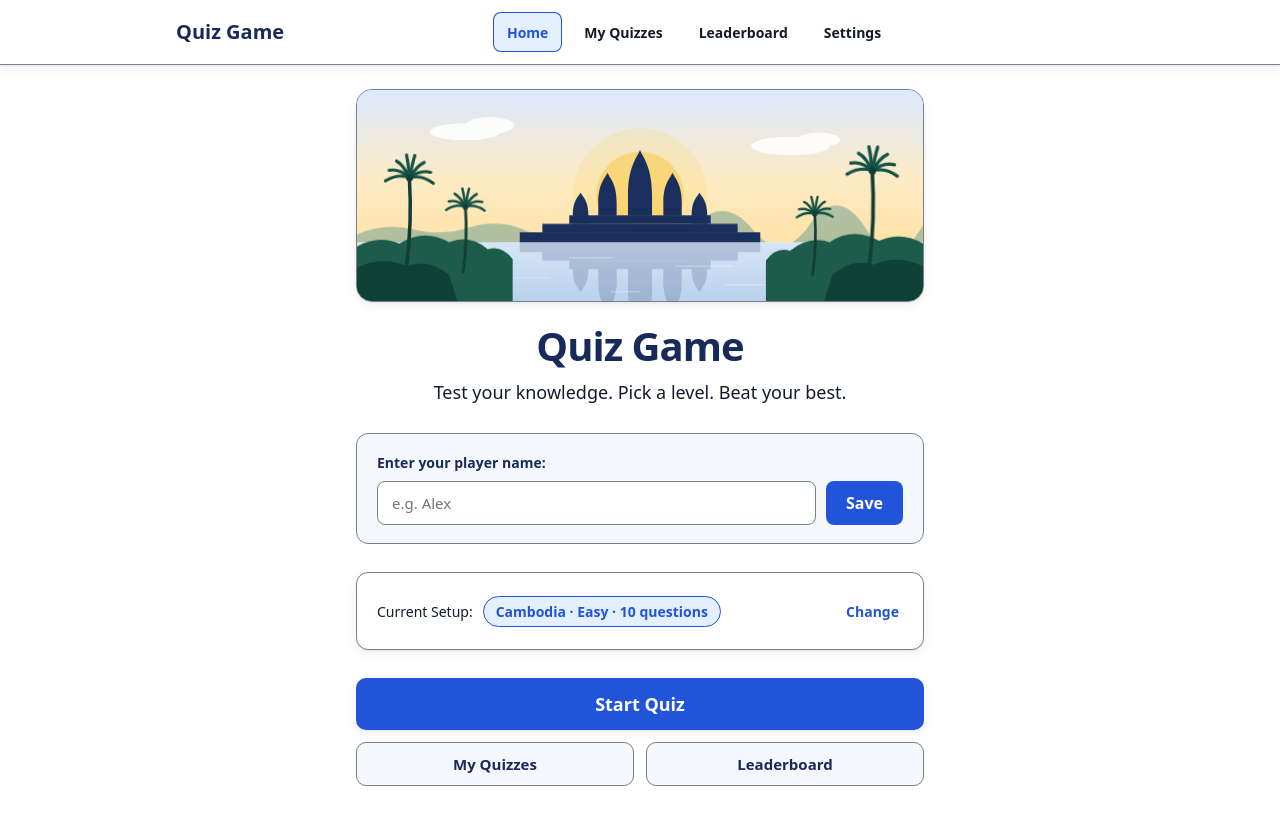
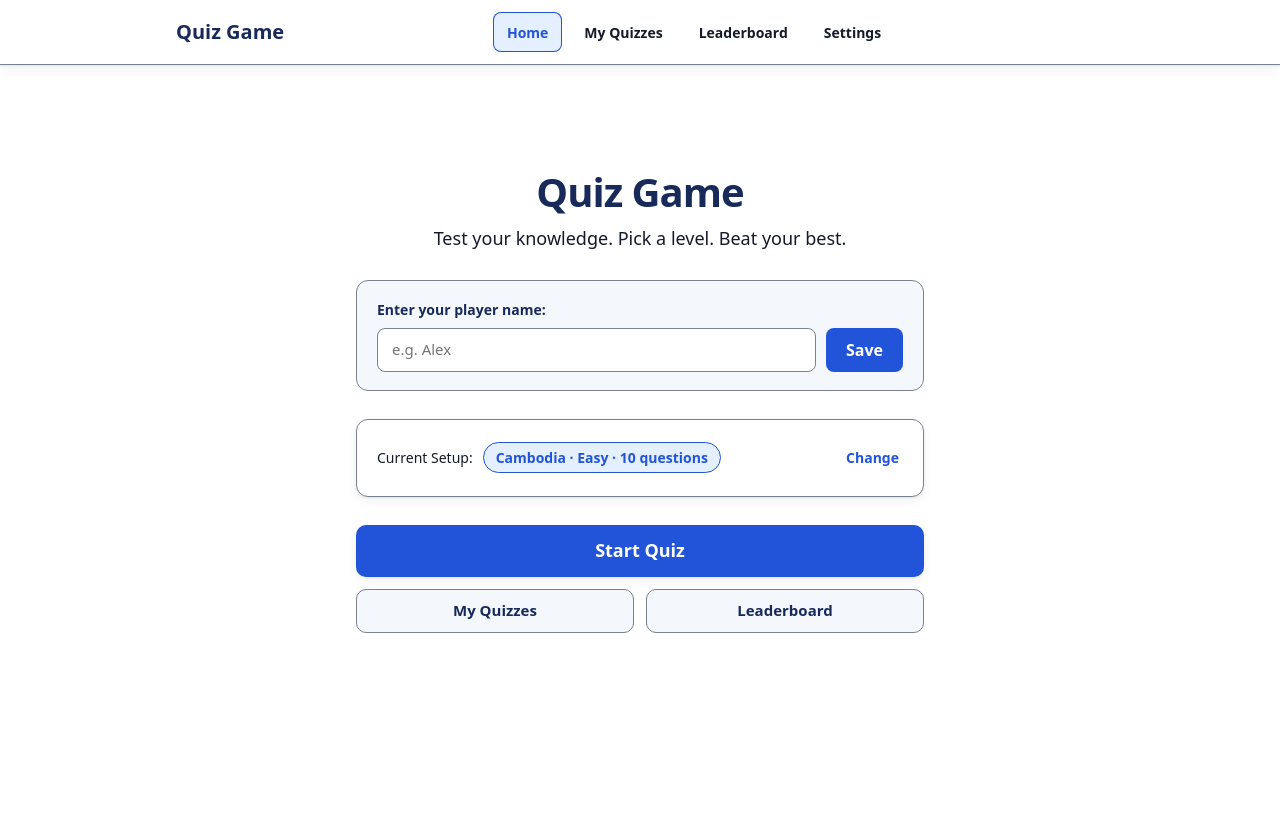
Before and after one commit to dontpanic-v/Quiz-Game, a React (Vite) app: page / in a window 1280 px wide. Shown: the top 824 px of the page. After the commit the page ends 800 px from the top, so only its background shows below. Built offline with nearby package versions, Linux system fonts and the light colour scheme.

Commit message:
revert: remove the Angkor Wat banner from Home
- Remove the decorative banner and its styles; the Home page is back to its previous layout
- Keep the shortened README from the same commit

```diff
--- a/src/components/Home/AngkorHero.jsx
+++ /dev/null
@@ -1,182 +0,0 @@
-/**
- * AngkorHero
- * ──────────
- * FILE    src/components/Home/AngkorHero.jsx  (+ AngkorHero.module.css)
- *
- * PURPOSE
- *   Decorative banner for the Home page: Angkor Wat at sunrise, rising above the jungle,
- *   reflected in its pool and framed by sugar palms (Cambodia's national tree).
- *   Palms sway, clouds drift and the water shimmers; all motion stops for players who
- *   ask their device for reduced motion.
- *
- * EXPORT
- *   export default function AngkorHero()
- *
- * NOTES
- *   - Pure SVG drawn by hand, no image files or outside assets.
- *   - Hidden from screen readers (aria-hidden): the page title below says what the page is.
- */
-import styles from './AngkorHero.module.css'
-
-const NAVY = '#1b2f5e' // temple silhouette, close to --text-h
-const JUNGLE_FAR = '#6fa392'
-const JUNGLE_MID = '#1d5c4b'
-const JUNGLE_NEAR = '#0f4236'
-const PALM = '#123e33'
-const PALM_LEAF = '#145244'
-
-// One lotus-bud tower: straight lower walls that curve in to a point.
-function towerPath(cx, baseY, w, h) {
-  const l = cx - w / 2
-  const r = cx + w / 2
-  return [
-    `M${l},${baseY}`,
-    `L${l},${baseY - h * 0.3}`,
-    `C${l},${baseY - h * 0.72} ${cx - w * 0.18},${baseY - h * 0.86} ${cx},${baseY - h}`,
-    `C${cx + w * 0.18},${baseY - h * 0.86} ${r},${baseY - h * 0.72} ${r},${baseY - h * 0.3}`,
-    `L${r},${baseY}`,
-    'Z',
-  ].join(' ')
-}
-
-// The five towers of Angkor Wat: tallest in the middle, then inner and outer pairs.
-const TOWERS = [
-  [316, 190, 22, 44],
-  [484, 190, 22, 44],
-  [354, 178, 26, 60],
-  [446, 178, 26, 60],
-  [400, 178, 34, 92],
-]
-
-function Temple() {
-  return (
-    <g fill={NAVY}>
-      <rect x="230" y="202" width="340" height="14" />
-      <rect x="262" y="190" width="276" height="12" />
-      <rect x="300" y="178" width="200" height="12" />
-      {TOWERS.map(([cx, by, w, h]) => (
-        <path key={cx} d={towerPath(cx, by, w, h)} />
-      ))}
-    </g>
-  )
-}
-
-// Sugar palm: a thin, slightly curved trunk with a round crown of fronds.
-const FROND_ANGLES = [-175, -150, -125, -100, -80, -55, -30, -5]
-
-function Palm({ x, ground, height, scale, delay }) {
-  const topX = x + 4 * scale
-  const topY = ground - height
-  const len = 34 * scale
-  return (
-    <g>
-      <path
-        d={`M${x},${ground} Q${x + 8 * scale},${ground - height * 0.5} ${topX},${topY}`}
-        fill="none"
-        stroke={PALM}
-        strokeWidth={5 * scale}
-        strokeLinecap="round"
-      />
-      <g transform={`translate(${topX} ${topY})`}>
-        <g className={styles.sway} style={{ animationDelay: `${delay}s` }}>
-          {FROND_ANGLES.map((deg) => {
-            const a = (deg * Math.PI) / 180
-            const droop = Math.abs(Math.cos(a)) * 9 * scale
-            const ex = Math.cos(a) * len
-            const ey = Math.sin(a) * len + droop
-            const cx = Math.cos(a) * len * 0.5
-            const cy = Math.sin(a) * len * 0.5 - 4 * scale
-            return (
-              <path
-                key={deg}
-                d={`M0,0 Q${cx},${cy} ${ex},${ey}`}
-                fill="none"
-                stroke={PALM_LEAF}
-                strokeWidth={4.5 * scale}
-                strokeLinecap="round"
-              />
-            )
-          })}
-          <circle r={5 * scale} fill={PALM} />
-        </g>
-      </g>
-    </g>
-  )
-}
-
-export default function AngkorHero() {
-  return (
-    <svg
-      className={styles.hero}
-      viewBox="0 0 800 300"
-      preserveAspectRatio="xMidYMid slice"
-      aria-hidden="true"
-      focusable="false"
-    >
-      <defs>
-        <linearGradient id="angkor-sky" x1="0" y1="0" x2="0" y2="1">
-          <stop offset="0" stopColor="#dbe8ff" />
-          <stop offset="0.6" stopColor="#fdebc4" />
-          <stop offset="1" stopColor="#ffe2a8" />
-        </linearGradient>
-        <linearGradient id="angkor-water" x1="0" y1="0" x2="0" y2="1">
-          <stop offset="0" stopColor="#d7e6f7" />
-          <stop offset="1" stopColor="#b9d1ec" />
-        </linearGradient>
-        <clipPath id="angkor-water-clip">
-          <rect x="0" y="216" width="800" height="84" />
-        </clipPath>
-      </defs>
-
-      {/* Sky, sunrise and clouds */}
-      <rect width="800" height="216" fill="url(#angkor-sky)" />
-      <circle cx="400" cy="150" r="95" fill="#f7cc4b" opacity="0.18" />
-      <circle cx="400" cy="150" r="62" fill="#f7cc4b" opacity="0.55" />
-      <g className={styles.clouds} fill="#ffffff" opacity="0.85">
-        <ellipse cx="150" cy="60" rx="50" ry="12" />
-        <ellipse cx="185" cy="51" rx="34" ry="12" />
-        <ellipse cx="610" cy="80" rx="56" ry="13" />
-        <ellipse cx="650" cy="71" rx="30" ry="10" />
-      </g>
-
-      {/* Distant jungle and the temple */}
-      <path
-        d="M0,205 Q40,188 80,198 T160,195 T240,200 T320,192 T400,198 T480,190 T560,199 T640,191 T720,198 T800,192 L800,216 L0,216 Z"
-        fill={JUNGLE_FAR}
-        opacity="0.55"
-      />
-      <Temple />
-
-      {/* Reflecting pool with a faint mirrored temple */}
-      <rect y="216" width="800" height="84" fill="url(#angkor-water)" />
-      <g clipPath="url(#angkor-water-clip)" opacity="0.18">
-        <g transform="translate(0 432) scale(1 -1)">
-          <Temple />
-        </g>
-      </g>
-      <path
-        className={styles.shimmer}
-        d="M300,238 h60 M450,250 h80 M220,266 h50 M520,276 h70 M360,286 h40"
-        stroke="#ffffff"
-        strokeWidth="2"
-        strokeLinecap="round"
-      />
-
-      {/* Jungle framing both sides */}
-      <path
-        d="M0,300 L0,222 Q30,205 60,218 Q95,196 130,216 Q160,204 185,226 Q205,220 220,240 L220,300 Z"
-        fill={JUNGLE_MID}
-      />
-      <path
-        d="M800,300 L800,218 Q770,200 738,214 Q700,194 668,216 Q640,206 612,228 Q592,222 578,242 L578,300 Z"
-        fill={JUNGLE_MID}
-      />
-      <Palm x={70} ground={250} height={125} scale={1} delay={0} />
-      <Palm x={150} ground={258} height={92} scale={0.8} delay={-1.6} />
-      <Palm x={724} ground={250} height={135} scale={1.05} delay={-0.8} />
-      <Palm x={644} ground={262} height={86} scale={0.75} delay={-2.4} />
-      <path d="M0,300 L0,252 Q35,234 70,250 Q100,238 130,262 L142,300 Z" fill={JUNGLE_NEAR} />
-      <path d="M800,300 L800,250 Q765,232 730,248 Q700,238 672,262 L660,300 Z" fill={JUNGLE_NEAR} />
-    </svg>
-  )
-}
--- a/src/components/Home/AngkorHero.module.css
+++ /dev/null
@@ -1,58 +0,0 @@
-/* Banner keeps a fixed 8:3 shape and fills the Home column on any screen. */
-.hero {
-  display: block;
-  width: 100%;
-  height: auto;
-  aspect-ratio: 8 / 3;
-  border: 1px solid var(--border);
-  border-radius: 16px;
-  box-shadow: var(--shadow);
-}
-
-/* Each palm crown turns around its own base, like it is moving in a light breeze. */
-.sway {
-  transform-box: fill-box;
-  transform-origin: 50% 100%;
-}
-
-/* Motion only for people who have not asked their device to reduce it. */
-@media (prefers-reduced-motion: no-preference) {
-  .sway {
-    animation: sway 5s ease-in-out infinite alternate;
-  }
-
-  .clouds {
-    animation: drift 30s ease-in-out infinite alternate;
-  }
-
-  .shimmer {
-    animation: shimmer 3s ease-in-out infinite alternate;
-  }
-}
-
-@keyframes sway {
-  from {
-    transform: rotate(-3deg);
-  }
-  to {
-    transform: rotate(3deg);
-  }
-}
-
-@keyframes drift {
-  from {
-    transform: translateX(0);
-  }
-  to {
-    transform: translateX(40px);
-  }
-}
-
-@keyframes shimmer {
-  from {
-    opacity: 0.25;
-  }
-  to {
-    opacity: 0.7;
-  }
-}
--- a/src/pages/HomePage.jsx
+++ b/src/pages/HomePage.jsx
@@ -6,7 +6,6 @@ import { useState } from 'react'
 import { useNavigate, Link } from 'react-router-dom'
 import { ROUTES, APP_NAME, QUESTION_SOURCES } from '../siteConfig.js'
 import { useSettings } from '../hooks/useSettings.js'
-import AngkorHero from '../components/Home/AngkorHero.jsx'
 import styles from './HomePage.module.css'
 
 export default function HomePage() {
@@ -30,7 +29,6 @@ export default function HomePage() {
   return (
     <div className={styles.container}>
       <header className={styles.hero}>
-        <AngkorHero />
         <h1 className={styles.title}>{APP_NAME}</h1>
         <p className={styles.tagline}>
           Test your knowledge. Pick a level. Beat your best.
--- a/src/pages/HomePage.module.css
+++ b/src/pages/HomePage.module.css
@@ -14,7 +14,7 @@
 }
 
 .title {
-  margin: 20px 0 10px;
+  margin: 0 0 10px;
   font-size: 40px;
   font-weight: 700;
   color: var(--text-h);
```
